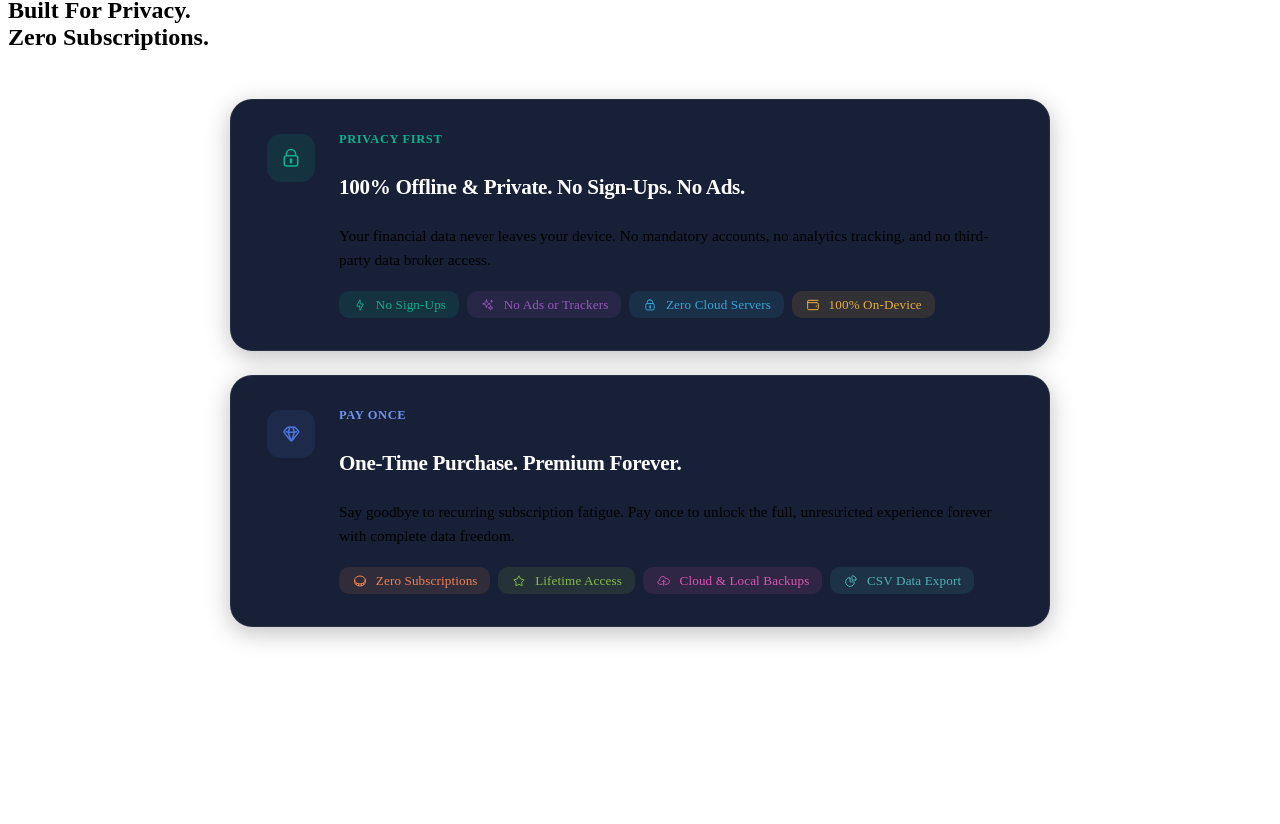
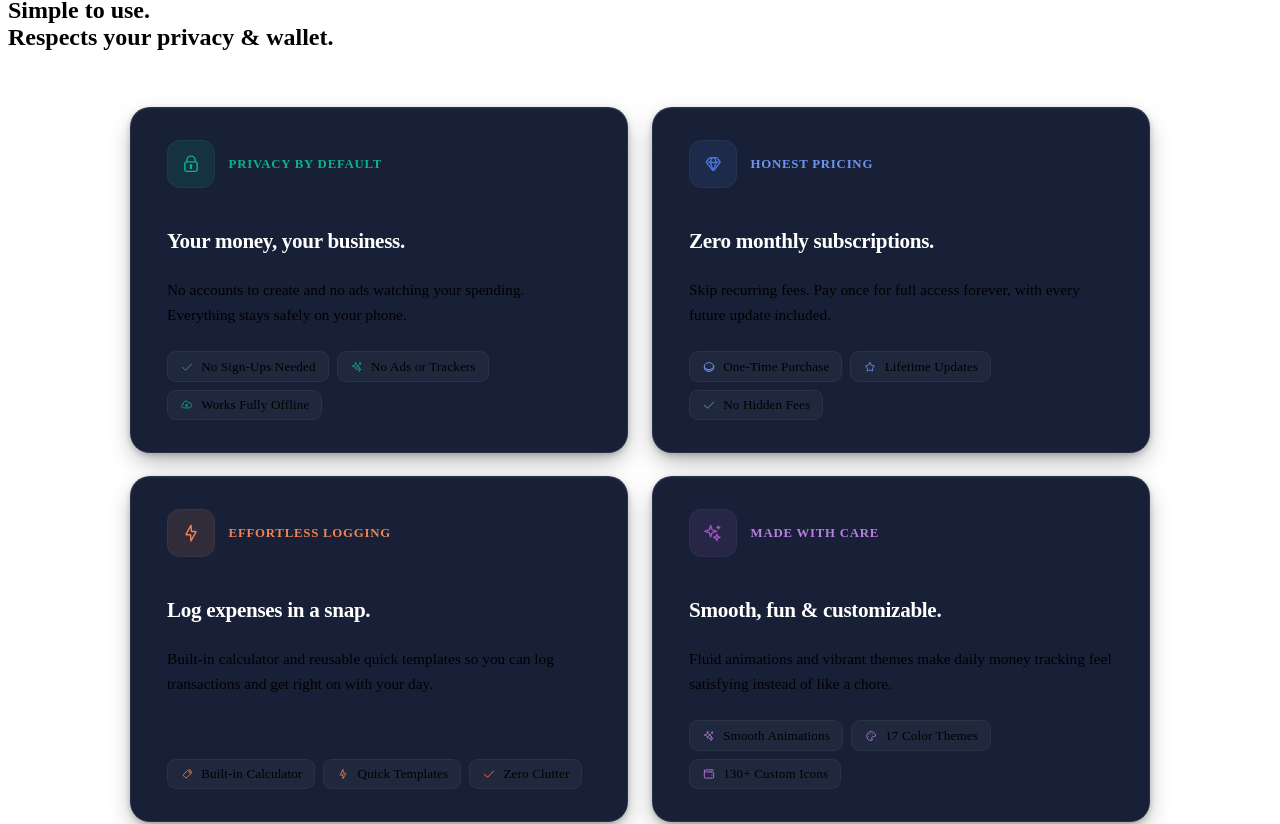
Before and after one commit to keith-badulis/expend-site, a React (Vite) app: page / in a window 1280 px wide. Shown: the part 3672-4496 px from the top of the page. Built offline with nearby package versions, Linux system fonts and the light colour scheme; the HTML template or start-up script is replaced by a standard one.

Commit message:
feat(why-choose): redesign feature cards with interactive 3D effects, refined styles, and accessibility improvements

```diff
--- a/src/components/WhyChoose.module.css
+++ b/src/components/WhyChoose.module.css
@@ -1,129 +1,217 @@
-.whyChooseCleanSection {
+.whyChooseSection {
   padding: 5.5rem 0;
   position: relative;
+  perspective: 1200px;
 }
 
-.cleanCardsContainer {
-  max-width: 820px;
+.pillarsGrid {
+  display: grid;
+  grid-template-columns: repeat(2, 1fr);
+  gap: 1.5rem;
+  max-width: 1020px;
   margin: 0 auto;
-  display: flex;
-  flex-direction: column;
-  gap: 1.5rem;
   position: relative;
   z-index: 2;
 }
 
-.cleanValueCard {
+/* Neutral Dark Surface Card with Gentle 3D Perspective */
+.pillarCard {
   background: #172036;
   border: 1px solid rgba(255, 255, 255, 0.07);
-  border-radius: 22px;
+  border-radius: 20px;
   padding: 2rem 2.25rem;
   display: flex;
-  align-items: flex-start;
-  gap: 1.5rem;
-  box-shadow: 0 6px 24px rgba(0, 0, 0, 0.25);
-  will-change: transform;
-  transform: translateY(0);
-  transition: transform 0.25s cubic-bezier(0.16, 1, 0.3, 1), border-color 0.25s ease;
+  flex-direction: column;
+  box-shadow:
+    0 2px 6px rgba(0, 0, 0, 0.2),
+    0 10px 24px -4px rgba(0, 0, 0, 0.35),
+    inset 0 1px 0 rgba(255, 255, 255, 0.04);
+  position: relative;
+  transform-style: preserve-3d;
+  will-change: transform, box-shadow, border-color;
+  transform: perspective(850px) rotateX(var(--rot-x, 0deg)) rotateY(var(--rot-y, 0deg));
+  /* Smooth, graceful return at ease when cursor exits */
+  transition: transform 0.65s cubic-bezier(0.2, 0.9, 0.3, 1),
+    box-shadow 0.65s cubic-bezier(0.2, 0.9, 0.3, 1),
+    border-color 0.4s ease;
 }
 
 @media (hover: hover) and (pointer: fine) {
-  .cleanValueCard:hover {
-    transform: translateY(-3px);
-    border-color: rgba(255, 255, 255, 0.14);
+  .pillarCard:hover {
+    /* Responsive tracking while hovering */
+    transition: transform 0.1s ease-out,
+      box-shadow 0.35s ease,
+      border-color 0.35s ease;
+    transform: perspective(850px) rotateX(var(--rot-x, 0deg)) rotateY(var(--rot-y, 0deg));
+    border-color: rgba(112, 148, 240, 0.35);
+    box-shadow:
+      /* 1. Crisp grounding base */
+      0 2px 5px rgba(0, 0, 0, 0.25),
+      /* 2. Structured 3D elevation */
+      0 10px 22px -4px rgba(0, 0, 0, 0.38),
+      /* 3. Deep ambient drop */
+      0 20px 40px -8px rgba(0, 0, 0, 0.32),
+      /* 4. Elegant, distinct colored ambient occlusion */
+      0 14px 32px -4px var(--card-glow, rgba(76, 116, 219, 0.2)),
+      0 0 20px var(--card-ambient, rgba(76, 116, 219, 0.12)),
+      /* 5. Clean top specular edge */
+      inset 0 1px 0 rgba(255, 255, 255, 0.08);
+  }
+
+  .pillarCard:hover .glareMask {
+    opacity: 1;
+  }
+
+  .pillarCard:hover .chip {
+    background: rgba(255, 255, 255, 0.06);
+    border-color: rgba(255, 255, 255, 0.1);
+    color: #FFFFFF;
   }
 }
 
-.cleanCardIconWrap {
-  width: 48px;
-  height: 48px;
-  border-radius: 14px;
+/* Dedicated Glare Mask Wrapper to Guarantee Perfect Corner Clipping */
+.glareMask {
+  position: absolute;
+  inset: 0;
+  border-radius: 20px;
+  overflow: hidden;
+  pointer-events: none;
+  opacity: 0;
+  transition: opacity 0.35s ease;
+  -webkit-mask-image: -webkit-radial-gradient(white, black);
+  mask-image: radial-gradient(white, black);
+  z-index: 5;
+}
+
+/* Subtle Specular Radial Glare Following Cursor */
+.radialGlare {
+  position: absolute;
+  inset: 0;
+  border-radius: inherit;
+  pointer-events: none;
+  background: radial-gradient(
+    circle 260px at var(--glare-x, 50%) var(--glare-y, 50%),
+    var(--glare-color, rgba(255, 255, 255, 0.04)) 0%,
+    transparent 65%
+  );
+  mix-blend-mode: screen;
+}
+
+.cardInnerContent {
+  position: relative;
+  z-index: 10;
+  display: flex;
+  flex-direction: column;
+  height: 100%;
+}
+
+.cardHeader {
+  display: flex;
+  align-items: center;
+  gap: 0.85rem;
+  margin-bottom: 1.15rem;
+}
+
+/* Accent-Tinted Icon Wrap */
+.iconWrap {
+  width: 46px;
+  height: 46px;
+  border-radius: 13px;
   display: flex;
   align-items: center;
   justify-content: center;
   flex-shrink: 0;
-  margin-top: 0.15rem;
+  border: 1px solid rgba(255, 255, 255, 0.04);
 }
 
-.cleanCardBody {
-  display: flex;
-  flex-direction: column;
-  flex-grow: 1;
+.kicker {
+  font-size: 0.8rem;
+  font-weight: 700;
+  letter-spacing: 0.06em;
+  text-transform: uppercase;
 }
 
-.cleanCardKicker {
-  font-size: 0.78rem;
-  font-weight: 600;
-  letter-spacing: 0.05em;
-  text-transform: uppercase;
-  margin-bottom: 0.35rem;
-  display: block;
-}
-
-.cleanCardHeadline {
+.cardTitle {
   font-size: 1.32rem;
   font-weight: 700;
   color: #FFFFFF;
   letter-spacing: -0.015em;
-  margin-bottom: 0.45rem;
+  margin-bottom: 0.5rem;
   line-height: 1.3;
 }
 
-.cleanCardDescription {
+.cardDesc {
   font-size: 0.96rem;
   font-weight: 400;
   line-height: 1.6;
   color: var(--text-secondary);
-  margin-bottom: 1.15rem;
+  margin-bottom: 1.5rem;
+  flex-grow: 1;
 }
 
-.cleanChipsGrid {
+.chipsRow {
   display: flex;
   flex-wrap: wrap;
   gap: 0.5rem;
   align-items: center;
+  margin-top: auto;
 }
 
-.cleanChip {
+/* Clean Neutral Chips with Colored Icon Accents */
+.chip {
   display: inline-flex;
   align-items: center;
-  gap: 0.5rem;
-  padding: 0.35rem 0.8rem;
-  border-radius: 10px;
+  gap: 0.45rem;
+  padding: 0.38rem 0.75rem;
+  border-radius: 9px;
   font-size: 0.82rem;
   font-weight: 500;
   letter-spacing: 0.01em;
-  border: none;
+  color: var(--text-secondary);
+  background: rgba(255, 255, 255, 0.04);
+  border: 1px solid rgba(255, 255, 255, 0.05);
+  transition: background 0.2s ease, border-color 0.2s ease, color 0.2s ease;
 }
 
-@media (max-width: 768px) {
-  .cleanValueCard {
-    flex-direction: column;
-    padding: 1.6rem 1.25rem;
-    gap: 1rem;
+@media (max-width: 820px) {
+  .pillarsGrid {
+    grid-template-columns: 1fr;
+    max-width: 580px;
+    gap: 1.25rem;
   }
-  .cleanCardIconWrap {
-    width: 44px;
-    height: 44px;
+
+  .pillarCard {
+    padding: 1.75rem 1.6rem;
   }
 }
 
 @media (max-width: 480px) {
-  .cleanValueCard {
-    padding: 1.35rem 1rem;
-    border-radius: 18px;
+  .pillarCard {
+    padding: 1.4rem 1.2rem;
+    border-radius: 16px;
   }
-  .cleanCardHeadline {
-    font-size: 1.15rem;
+
+  .iconWrap {
+    width: 40px;
+    height: 40px;
+    border-radius: 11px;
   }
-  .cleanCardDescription {
+
+  .cardTitle {
+    font-size: 1.18rem;
+  }
+
+  .cardDesc {
     font-size: 0.9rem;
+    margin-bottom: 1.25rem;
   }
-  .cleanChipsGrid {
-    gap: 0.35rem;
+
+  .chipsRow {
+    gap: 0.4rem;
   }
-  .cleanChip {
-    padding: 0.3rem 0.6rem;
+
+  .chip {
+    padding: 0.32rem 0.6rem;
     font-size: 0.76rem;
     border-radius: 8px;
   }
--- a/src/components/WhyChoose.tsx
+++ b/src/components/WhyChoose.tsx
@@ -4,156 +4,250 @@ import {
   DiamondIcon,
   SparklesIcon,
   LightningBoltIcon,
+  CheckIcon,
+  PaletteIcon,
   WalletIcon,
   CoinIcon,
   StarOutlineIcon,
   CloudBackupIcon,
-  ReportIcon,
+  TagIcon,
 } from './icons';
 import styles from './WhyChoose.module.css';
 
+interface PillarCard {
+  kicker: string;
+  title: string;
+  description: string;
+  accentColor: string;
+  kickerColor: string;
+  borderColor: string;
+  iconBg: string;
+  glowColor: string;
+  ambientGlow: string;
+  glareColor: string;
+  icon: React.ReactNode;
+  chips: Array<{
+    label: string;
+    icon: React.ReactNode;
+  }>;
+}
+
 export const WhyChoose: React.FC = () => {
-  const privacyPills = [
+  const pillars: PillarCard[] = [
     {
-      label: 'No Sign-Ups',
-      icon: <LightningBoltIcon size={16} color="#0BB190" />,
-      color: '#0BB190',
-      bg: 'rgba(11, 177, 144, 0.12)',
+      kicker: 'Privacy by Default',
+      title: 'Your money, your business.',
+      description:
+        'No accounts to create and no ads watching your spending. Everything stays safely on your phone.',
+      accentColor: '#0BB190',
+      kickerColor: '#0BB190',
+      borderColor: 'rgba(11, 177, 144, 0.3)',
+      iconBg: 'rgba(11, 177, 144, 0.12)',
+      glowColor: 'rgba(11, 177, 144, 0.20)',
+      ambientGlow: 'rgba(11, 177, 144, 0.12)',
+      glareColor: 'rgba(215, 252, 245, 0.035)',
+      icon: <LockIcon size={24} color="#0BB190" />,
+      chips: [
+        {
+          label: 'No Sign-Ups Needed',
+          icon: <CheckIcon size={14} color="#0BB190" />,
         },
         {
           label: 'No Ads or Trackers',
-      icon: <SparklesIcon size={16} color="#9957BD" />,
-      color: '#9957BD',
-      bg: 'rgba(153, 87, 189, 0.12)',
+          icon: <SparklesIcon size={14} color="#0BB190" />,
         },
         {
-      label: 'Zero Cloud Servers',
-      icon: <LockIcon size={16} color="#37a5d6" />,
-      color: '#37a5d6',
-      bg: 'rgba(55, 165, 214, 0.12)',
+          label: 'Works Fully Offline',
+          icon: <CloudBackupIcon size={14} color="#0BB190" />,
+        },
+      ],
     },
     {
-      label: '100% On-Device',
-      icon: <WalletIcon size={16} color="#EAAF3B" />,
-      color: '#EAAF3B',
-      bg: 'rgba(234, 175, 59, 0.12)',
+      kicker: 'Honest Pricing',
+      title: 'Zero monthly subscriptions.',
+      description:
+        'Skip recurring fees. Pay once for full access forever, with every future update included.',
+      accentColor: '#4C74DB',
+      kickerColor: '#7094F0',
+      borderColor: 'rgba(76, 116, 219, 0.3)',
+      iconBg: 'rgba(76, 116, 219, 0.12)',
+      glowColor: 'rgba(76, 116, 219, 0.20)',
+      ambientGlow: 'rgba(76, 116, 219, 0.12)',
+      glareColor: 'rgba(225, 238, 255, 0.035)',
+      icon: <DiamondIcon size={24} color="#4C74DB" />,
+      chips: [
+        {
+          label: 'One-Time Purchase',
+          icon: <CoinIcon size={14} color="#7094F0" />,
+        },
+        {
+          label: 'Lifetime Updates',
+          icon: <StarOutlineIcon size={14} color="#7094F0" />,
+        },
+        {
+          label: 'No Hidden Fees',
+          icon: <CheckIcon size={14} color="#7094F0" />,
+        },
+      ],
+    },
+    {
+      kicker: 'Effortless Logging',
+      title: 'Log expenses in a snap.',
+      description:
+        'Built-in calculator and reusable quick templates so you can log transactions and get right on with your day.',
+      accentColor: '#EF8354',
+      kickerColor: '#EF8354',
+      borderColor: 'rgba(239, 131, 84, 0.3)',
+      iconBg: 'rgba(239, 131, 84, 0.12)',
+      glowColor: 'rgba(239, 131, 84, 0.20)',
+      ambientGlow: 'rgba(239, 131, 84, 0.12)',
+      glareColor: 'rgba(255, 240, 230, 0.035)',
+      icon: <LightningBoltIcon size={24} color="#EF8354" />,
+      chips: [
+        {
+          label: 'Built-in Calculator',
+          icon: <TagIcon size={14} color="#EF8354" />,
+        },
+        {
+          label: 'Quick Templates',
+          icon: <LightningBoltIcon size={14} color="#EF8354" />,
+        },
+        {
+          label: 'Zero Clutter',
+          icon: <CheckIcon size={14} color="#EF8354" />,
+        },
+      ],
+    },
+    {
+      kicker: 'Made with Care',
+      title: 'Smooth, fun & customizable.',
+      description:
+        'Fluid animations and vibrant themes make daily money tracking feel satisfying instead of like a chore.',
+      accentColor: '#9957BD',
+      kickerColor: '#BA7DE0',
+      borderColor: 'rgba(153, 87, 189, 0.3)',
+      iconBg: 'rgba(153, 87, 189, 0.12)',
+      glowColor: 'rgba(153, 87, 189, 0.20)',
+      ambientGlow: 'rgba(153, 87, 189, 0.12)',
+      glareColor: 'rgba(248, 232, 255, 0.035)',
+      icon: <SparklesIcon size={24} color="#9957BD" />,
+      chips: [
+        {
+          label: 'Smooth Animations',
+          icon: <SparklesIcon size={14} color="#BA7DE0" />,
+        },
+        {
+          label: '17 Color Themes',
+          icon: <PaletteIcon size={14} color="#BA7DE0" />,
+        },
+        {
+          label: '130+ Custom Icons',
+          icon: <WalletIcon size={14} color="#BA7DE0" />,
+        },
+      ],
     },
   ];
 
-  const purchasePills = [
-    {
-      label: 'Zero Subscriptions',
-      icon: <CoinIcon size={16} color="#EF8354" />,
-      color: '#EF8354',
-      bg: 'rgba(239, 131, 84, 0.12)',
-    },
-    {
-      label: 'Lifetime Access',
-      icon: <StarOutlineIcon size={16} color="#88ba4a" />,
-      color: '#88ba4a',
-      bg: 'rgba(136, 186, 74, 0.12)',
-    },
-    {
-      label: 'Cloud & Local Backups',
-      icon: <CloudBackupIcon size={16} color="#dd56b2" />,
-      color: '#dd56b2',
-      bg: 'rgba(221, 86, 178, 0.12)',
-    },
-    {
-      label: 'CSV Data Export',
-      icon: <ReportIcon size={16} color="#4fb2b5" />,
-      color: '#4fb2b5',
-      bg: 'rgba(79, 178, 181, 0.12)',
-    },
-  ];
+  const handleMouseMove = (e: React.MouseEvent<HTMLDivElement>) => {
+    const card = e.currentTarget;
+    const rect = card.getBoundingClientRect();
+    const x = e.clientX - rect.left;
+    const y = e.clientY - rect.top;
+    const centerX = rect.width / 2;
+    const centerY = rect.height / 2;
+    const rotateX = ((y - centerY) / centerY) * -6.5;
+    const rotateY = ((x - centerX) / centerX) * 6.5;
+    const glareX = (x / rect.width) * 100;
+    const glareY = (y / rect.height) * 100;
+
+    card.style.setProperty('--rot-x', `${rotateX.toFixed(2)}deg`);
+    card.style.setProperty('--rot-y', `${rotateY.toFixed(2)}deg`);
+    card.style.setProperty('--glare-x', `${glareX.toFixed(1)}%`);
+    card.style.setProperty('--glare-y', `${glareY.toFixed(1)}%`);
+  };
+
+  const handleMouseLeave = (e: React.MouseEvent<HTMLDivElement>) => {
+    const card = e.currentTarget;
+    card.style.removeProperty('--rot-x');
+    card.style.removeProperty('--rot-y');
+    card.style.removeProperty('--glare-x');
+    card.style.removeProperty('--glare-y');
+  };
 
   return (
-    <section id="why-choose" className={`section ${styles.whyChooseCleanSection}`}>
+    <section id="why-choose" className={`section ${styles.whyChooseSection}`}>
       <div className="container">
         {/* Section Header */}
-        <div className="section-header" style={{ marginBottom: '3rem' }}>
+        <div className="section-header" style={{ marginBottom: '3.5rem' }}>
           <div className="section-subtitle">
             <SparklesIcon size={16} color="var(--accent-light)" />
             <span>Why Choose eXpend</span>
           </div>
 
           <h2 className="section-title" style={{ fontWeight: 700 }}>
-            Built For Privacy. <br />
-            <span style={{ color: 'var(--accent-light)' }}>Zero Subscriptions.</span>
+            Simple to use. <br />
+            <span style={{ color: 'var(--accent-light)' }}>
+              Respects your privacy & wallet.
+            </span>
           </h2>
         </div>
 
-        {/* 2 Clean, Soft-Bordered Stacked Cards */}
-        <div className={styles.cleanCardsContainer}>
-          {/* Card 1: 100% Offline & Private */}
-          <div className={styles.cleanValueCard}>
-            <div className={styles.cleanCardIconWrap} style={{ background: 'rgba(11, 177, 144, 0.12)' }}>
-              <LockIcon size={26} color="#0BB190" />
+        {/* 4 Feature Pillar Cards with Neutral Surface & Accent Highlights */}
+        <div className={styles.pillarsGrid}>
+          {pillars.map((pillar, idx) => (
+            <div
+              key={idx}
+              className={styles.pillarCard}
+              style={
+                {
+                  '--card-accent': pillar.accentColor,
+                  '--card-glow': pillar.glowColor,
+                  '--card-ambient': pillar.ambientGlow,
+                  '--card-border': pillar.borderColor,
+                  '--glare-color': pillar.glareColor,
+                } as React.CSSProperties
+              }
+              onMouseMove={handleMouseMove}
+              onMouseLeave={handleMouseLeave}
+            >
+              {/* Masked Radial Glare Following Cursor */}
+              <div className={styles.glareMask}>
+                <div className={styles.radialGlare} />
               </div>
 
-            <div className={styles.cleanCardBody}>
-              <span className={styles.cleanCardKicker} style={{ color: '#0BB190' }}>
-                Privacy First
+              <div className={styles.cardInnerContent}>
+                {/* Card Header: Accent Icon Wrap + Kicker */}
+                <div className={styles.cardHeader}>
+                  <div
+                    className={styles.iconWrap}
+                    style={{ backgroundColor: pillar.iconBg }}
+                  >
+                    {pillar.icon}
+                  </div>
+                  <span
+                    className={styles.kicker}
+                    style={{ color: pillar.kickerColor }}
+                  >
+                    {pillar.kicker}
                   </span>
+                </div>
 
-              <h3 className={styles.cleanCardHeadline}>
-                100% Offline & Private. No Sign-Ups. No Ads.
-              </h3>
+                {/* Title & Body */}
+                <h3 className={styles.cardTitle}>{pillar.title}</h3>
+                <p className={styles.cardDesc}>{pillar.description}</p>
 
-              <p className={styles.cleanCardDescription}>
-                Your financial data never leaves your device. No mandatory accounts, no analytics tracking, and no third-party data broker access.
-              </p>
-
-              {/* Soft, Borderless Icon Chips */}
-              <div className={styles.cleanChipsGrid}>
-                {privacyPills.map((pill, idx) => (
-                  <div
-                    key={idx}
-                    className={styles.cleanChip}
-                    style={{ backgroundColor: pill.bg }}
-                  >
-                    {pill.icon}
-                    <span style={{ color: pill.color }}>{pill.label}</span>
+                {/* Neutral Action Chips with Colored Icon Highlights */}
+                <div className={styles.chipsRow}>
+                  {pillar.chips.map((chip, cIdx) => (
+                    <div key={cIdx} className={styles.chip}>
+                      {chip.icon}
+                      <span>{chip.label}</span>
                     </div>
                   ))}
                 </div>
               </div>
             </div>
-
-          {/* Card 2: One-Time Purchase, Premium Forever */}
-          <div className={styles.cleanValueCard}>
-            <div className={styles.cleanCardIconWrap} style={{ background: 'rgba(76, 116, 219, 0.12)' }}>
-              <DiamondIcon size={26} color="#4C74DB" />
-            </div>
-
-            <div className={styles.cleanCardBody}>
-              <span className={styles.cleanCardKicker} style={{ color: '#7094F0' }}>
-                Pay Once
-              </span>
-
-              <h3 className={styles.cleanCardHeadline}>
-                One-Time Purchase. Premium Forever.
-              </h3>
-
-              <p className={styles.cleanCardDescription}>
-                Say goodbye to recurring subscription fatigue. Pay once to unlock the full, unrestricted experience forever with complete data freedom.
-              </p>
-
-              {/* Soft, Borderless Icon Chips */}
-              <div className={styles.cleanChipsGrid}>
-                {purchasePills.map((pill, idx) => (
-                  <div
-                    key={idx}
-                    className={styles.cleanChip}
-                    style={{ backgroundColor: pill.bg }}
-                  >
-                    {pill.icon}
-                    <span style={{ color: pill.color }}>{pill.label}</span>
-                  </div>
           ))}
-              </div>
-            </div>
-          </div>
         </div>
       </div>
     </section>
```
Lines whose indentation alone changed are shown as unchanged.
